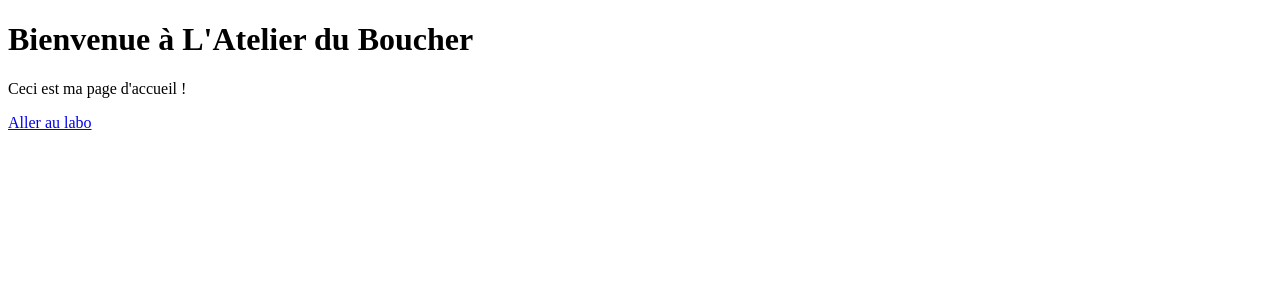
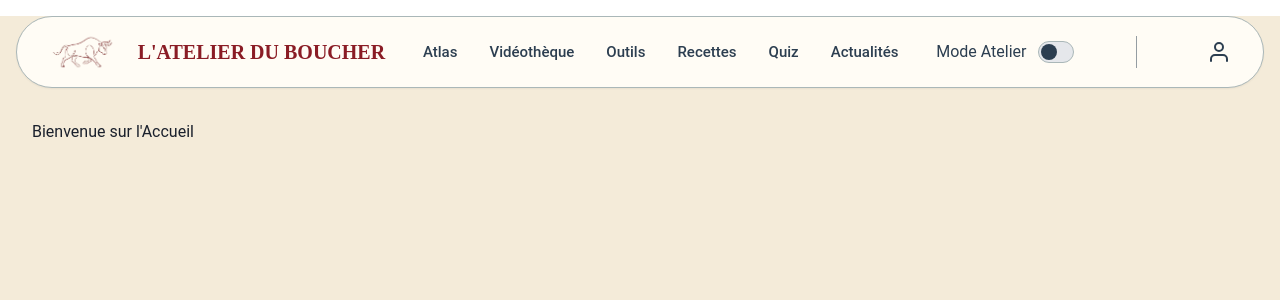
Before and after one commit to antoine62232/l_atelier_du_boucher, a React (Vite) app in the folder front/: page / in a window 1280 px wide. Shown: the top 300 px of the page. Built offline with nearby package versions, Linux system fonts and the light colour scheme.

Commit message:
feat(front): Ajout de la Navbar et configuration Chakra UI

```diff
--- a/front/package.json
+++ b/front/package.json
@@ -10,9 +10,14 @@
     "preview": "vite preview"
   },
   "dependencies": {
+    "@chakra-ui/react": "^2.8.2",
+    "@emotion/react": "^11.14.0",
+    "@emotion/styled": "^11.14.1",
     "axios": "^1.13.4",
+    "framer-motion": "^12.29.2",
     "react": "^19.2.0",
     "react-dom": "^19.2.0",
+    "react-icons": "^5.5.0",
     "react-router-dom": "^7.13.0"
   },
   "devDependencies": {
--- a/front/src/App.jsx
+++ b/front/src/App.jsx
@@ -1,18 +1,27 @@
+import { Box } from '@chakra-ui/react';
+import NavBar from './components/NavBar'; // Import de ta Navbar
 import { Routes, Route } from 'react-router-dom';
-import Home from './pages/Home';
 
 function App() {
   return (
-    <div className="App">
-      {/* Ici on mettra la barre de navigation (Navbar) plus tard */}
+    <Box minH="100vh" bg="brand.beige"> {/* Fond général "Papier Kraft" pour tout le site */}
 
-      <Routes>
-        <Route path="/" element={<Home />} />
-      </Routes>
+      {/* --- C'EST ICI : La Navbar est posée une seule fois --- */}
+      <NavBar />
 
-      {/* Ici on mettra le pied de page (Footer) plus tard */}
-    </div>
-  )
+      {/* Zone de contenu qui change (La Toile) */}
+      <Box p={8}>
+        <Routes>
+          {/* Pour l'instant on met des textes provisoires pour tester */}
+          <Route path="/" element={<h1>Bienvenue sur l'Accueil</h1>} />
+          <Route path="/atlas" element={<h1>Page Atlas (à venir)</h1>} />
+          <Route path="/videos" element={<h1>Page Vidéothèque (à venir)</h1>} />
+          <Route path="/outils" element={<h1>Page Outils (à venir)</h1>} />
+        </Routes>
+      </Box>
+
+    </Box>
+  );
 }
 
 export default App;
--- /dev/null
+++ b/front/src/components/NavBar.jsx
@@ -0,0 +1,145 @@
+import { Box, Flex, Text, Link, HStack, Image, Switch, FormLabel, FormControl, IconButton } from '@chakra-ui/react';
+import { Link as RouterLink } from 'react-router-dom';
+import { FiUser } from "react-icons/fi";
+import logo from '../assets/logoNavBar.png';
+
+export default function NavBar() {
+  const LINKS = [
+    { name: 'Atlas', href: '/atlas' },
+    { name: 'Vidéothèque', href: '/videos' },
+    { name: 'Outils', href: '/outils' },
+    { name: 'Recettes', href: '/recettes' },
+    { name: 'Quiz', href: '/quiz' },
+    { name: 'Actualités', href: '/actu' },
+  ];
+
+  return (
+    <Box w="100%" px={4} mt={4}>
+
+      <Flex
+        as="nav"
+        // --- DIMENSIONS & POSITION ---
+        h="72px"
+        maxW="1360px"
+        w="100%"
+        mx="auto"
+        align="center"
+        justify="space-between"
+        px="24px"
+        bg="brand.creme"
+        border="1px solid"
+        borderColor="brand.acier"
+        borderRadius="100px"
+        boxShadow="sm"
+      >
+
+        {/* 1. LOGO / TITRE (Cliquable vers l'accueil) */}
+        <Link
+          as={RouterLink}
+          to="/"
+          _hover={{ textDecoration: 'none' }}
+        >
+          <HStack spacing={"12px"}>
+            <Image
+              src={logo}
+              alt="Logo Atelier du Boucher"
+              h="45px"
+              objectFit="contain"
+            />
+            <Text
+              fontFamily="titre"
+              fontWeight="bold"
+              fontSize="20px"
+              letterSpacing="normal"
+              color="brand.rouge"
+              display={{ base: 'none', sm: 'block' }}
+            >
+              L'ATELIER DU BOUCHER
+            </Text>
+          </HStack>
+        </Link>
+
+        {/* 2. LIENS (Menu Central) */}
+        <HStack spacing={8} display={{ base: 'none', lg: 'flex' }}>
+          {LINKS.map((link) => (
+            <Link
+              as={RouterLink} // Utilise le RouterLink pour la navigation fluide
+              to={link.href}  // "to" au lieu de "href" pour RouterLink
+              key={link.name}
+              fontSize="15px"
+              fontWeight="medium"
+              color="brand.gris"
+              _hover={{
+                textDecoration: 'none',
+                color: 'brand.rouge',
+              }}
+            >
+              {link.name}
+            </Link>
+          ))}
+        </HStack>
+
+        {/* 3. ACTIONS (Boutons Droite) */}
+        <FormControl display='flex' alignItems='center' width="auto">
+            <FormLabel
+                htmlFor='chakra-switch'
+                mb='0'
+                mr={3}
+                color="brand.gris"
+                fontWeight="normal"
+                fontSize="16px"
+                cursor="pointer"
+            >
+                Mode Atelier
+            </FormLabel>
+            <Switch
+    id='chakra-switch'
+    colorScheme="red" // La barre devient Rouge quand activée
+    size="md"
+    sx={{
+        // Cible le rond (Thumb)
+        'span.chakra-switch__thumb': {
+            bg: 'brand.gris', // Couleur du rond quand DÉSACTIVÉ (Gris Ardoise)
+            _checked: {
+                bg: 'white', // Couleur du rond quand ACTIVÉ (Brun Croûte)
+            }
+        },
+        // (Optionnel) Si tu veux aussi changer la barre grise par défaut
+        'span.chakra-switch__track': {
+            bg: '#E5E7EB', // Couleur de la barre quand désactivée
+            border : '1px solid #AAB7B8',
+            _checked: {
+                bg: 'brand.rouge', // Couleur de la barre quand activée
+                borderColor: 'brand.rouge', // Couleur de la barre quand activée
+            }
+        }
+    }}
+/>
+        </FormControl>
+
+        <Box
+            h="32px"
+            w="1px"
+            bg="brand.gris"
+            opacity="0.5"
+            ml="24px"
+            mr="24px"
+            />
+        <IconButton
+        as={RouterLink}
+        to="/profil"
+        icon={<FiUser size={24} />}
+        variant="ghost"
+        isRound={true}
+        aria-label="Mon profil"
+        color="brand.gris"
+        _hover={{
+            bg: "brand.rouge", color: "white",
+        }}
+        />
+
+
+      </Flex>
+    </Box>
+  );
+}
--- a/front/src/index.css
+++ b/front/src/index.css
@@ -1,5 +1,4 @@
 body {
   margin: 0;
-  font-family: sans-serif;
-  background-color: #f9f9f9;
+
 }
--- a/front/src/main.jsx
+++ b/front/src/main.jsx
@@ -1,14 +1,18 @@
-import React from "react";
-import ReactDOM from "react-dom/client";
-import { BrowserRouter } from "react-router-dom";
-import App from "./App.jsx";
+import React from 'react'
+import ReactDOM from 'react-dom/client'
+import { ChakraProvider } from '@chakra-ui/react'
+import { BrowserRouter } from 'react-router-dom'
+import App from './App.jsx'
+import theme from './theme.js' // Ton fichier thème avec les couleurs
 
-ReactDOM.createRoot(document.getElementById("root")).render(
+ReactDOM.createRoot(document.getElementById('root')).render(
   <React.StrictMode>
-
-    <BrowserRouter>
-      <App />
-    </BrowserRouter>
-
-  </React.StrictMode>
-);
+    {/* 1. On injecte le thème Chakra pour tout le site */}
+    <ChakraProvider theme={theme}>
+      {/* 2. On active le système de navigation */}
+      <BrowserRouter>
+        <App />
+      </BrowserRouter>
+    </ChakraProvider>
+  </React.StrictMode>,
+)
--- /dev/null
+++ b/front/src/theme.js
@@ -0,0 +1,20 @@
+import { extendTheme } from '@chakra-ui/react'
+
+const theme = extendTheme({
+  colors: {
+    brand: {
+      rouge: "#8A1C25",
+      beige: "#F4EBD9",
+      gris: "#2C3E50",
+      brun: "#B87333",
+      acier: "#AAB7B8",
+      creme: "#FFFCF5",
+    },
+  },
+  fonts: {
+    titre: `'Playfair Display', serif`,
+    body: `'Roboto', sans-serif`,
+  },
+})
+
+export default theme
```
Also changed, not shown: front/src/assets/logoNavBar.png (added), 1 other file (tests, documents, lock files or other folders).
